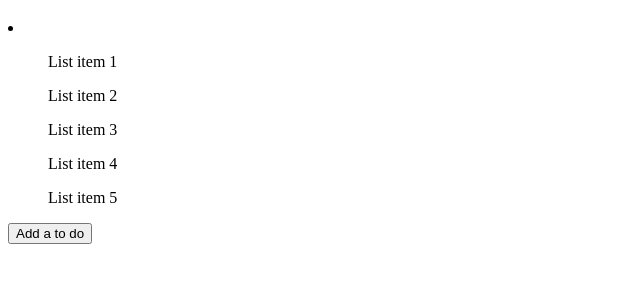
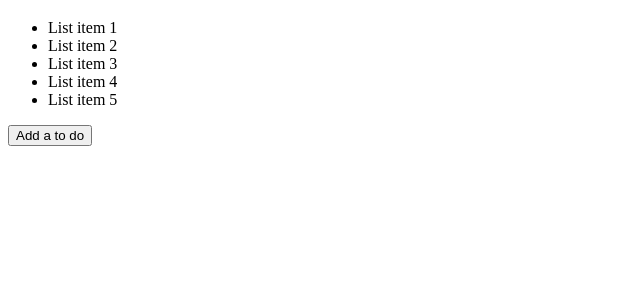
Before and after one commit to KalebHill1997/Week-3-Day-3, a plain HTML site: page Day 3/index.html in a window 1280 px wide. Shown: the part 61-344 px from the top of the page, without its empty margins (0-640 px from the left). Drawn offline with Linux system fonts and the light colour scheme.

Commit message:
Add files via upload

```diff
--- a/Day 3/index.html
+++ b/Day 3/index.html
@@ -9,15 +9,17 @@
 <body>
 
     <h1>This is a Heading</h1>
-    <li id=theList class="list-group">
-        <ol>List item 1</ol>
-        <ol>List item 2</ol>
-        <ol>List item 3</ol>
-        <ol>List item 4</ol>
-        <ol>List item 5</ol>
-    </li>
+    <ul id=theList class="list-group">
+        <li>List item 1</li>
+        <li>List item 2</li>
+        <li>List item 3</li>
+        <li>List item 4</li>
+        <li>List item 5</li>
+    </ul>
+
 
 <button id=theButton>Add a to do</button>
+
 
     <script src="index.js"></script>
 </body>
--- a/Day 3/index.js
+++ b/Day 3/index.js
@@ -2,7 +2,7 @@ let thingy = document.getElementById('theButton');
 thingy.addEventListener('click', function(event) {
     let userEnteredThis = prompt("Enter your to do");
 
-    var node = document.createElement("ul");
+    var node = document.createElement("li");
     var textnode = document.createTextNode(userEnteredThis);
     node.appendChild(textnode);
     document.getElementById("theList").appendChild(node);
@@ -11,8 +11,6 @@ thingy.addEventListener('click', function(event) {
 
 var oneOfTheListItems = document.getElementById('theList');
 oneOfTheListItems.addEventListener('click', function(e) {
-    var li = e.target;
-    var listItems = document.querySelectorAll("li");
-    var ul = document.getElementById("ul");
-    li.parentNode.removeChild(li);
+    var targetedElement = e.target;
+    targetedElement.parentNode.removeChild(targetedElement);
 })
```
